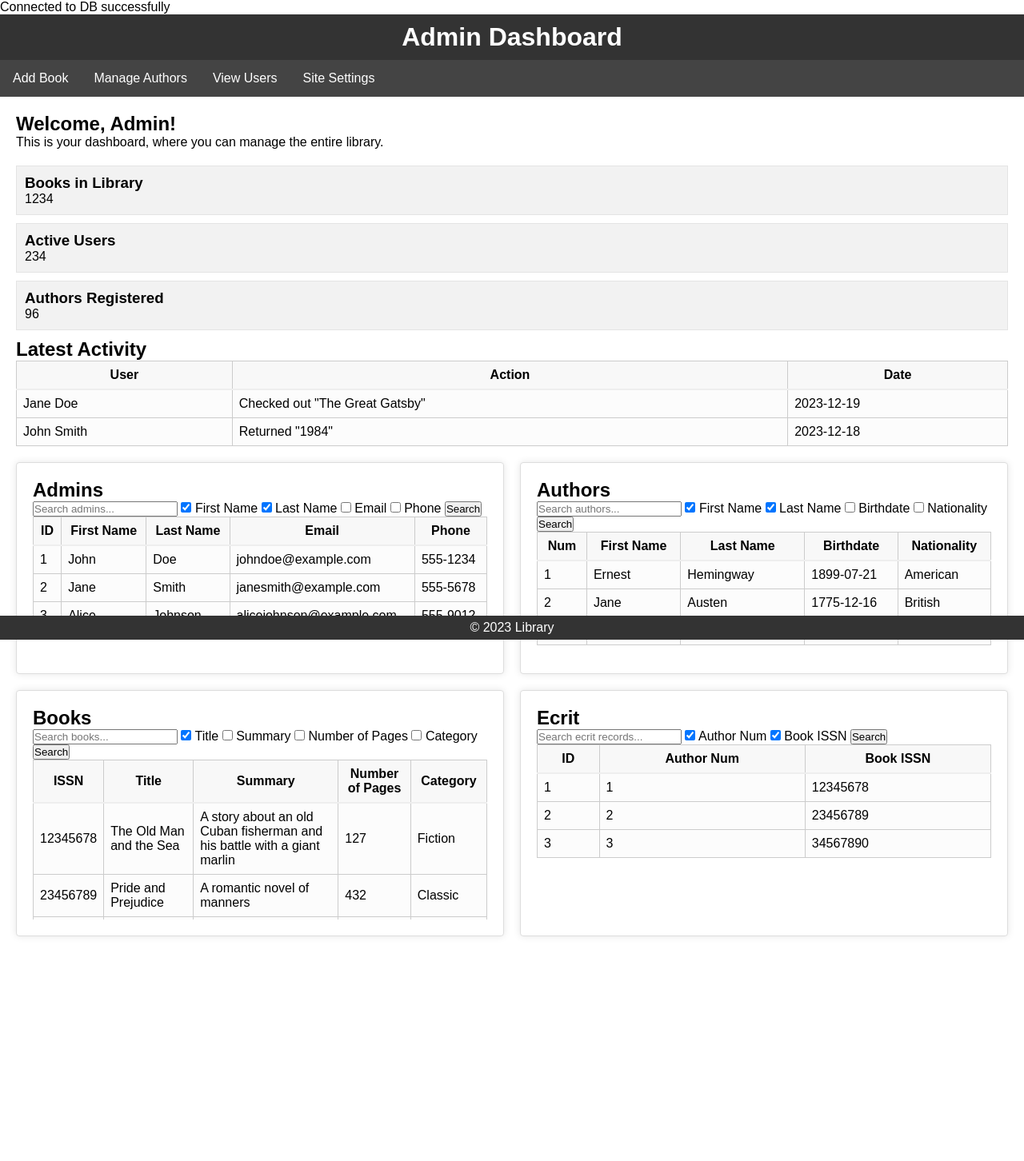
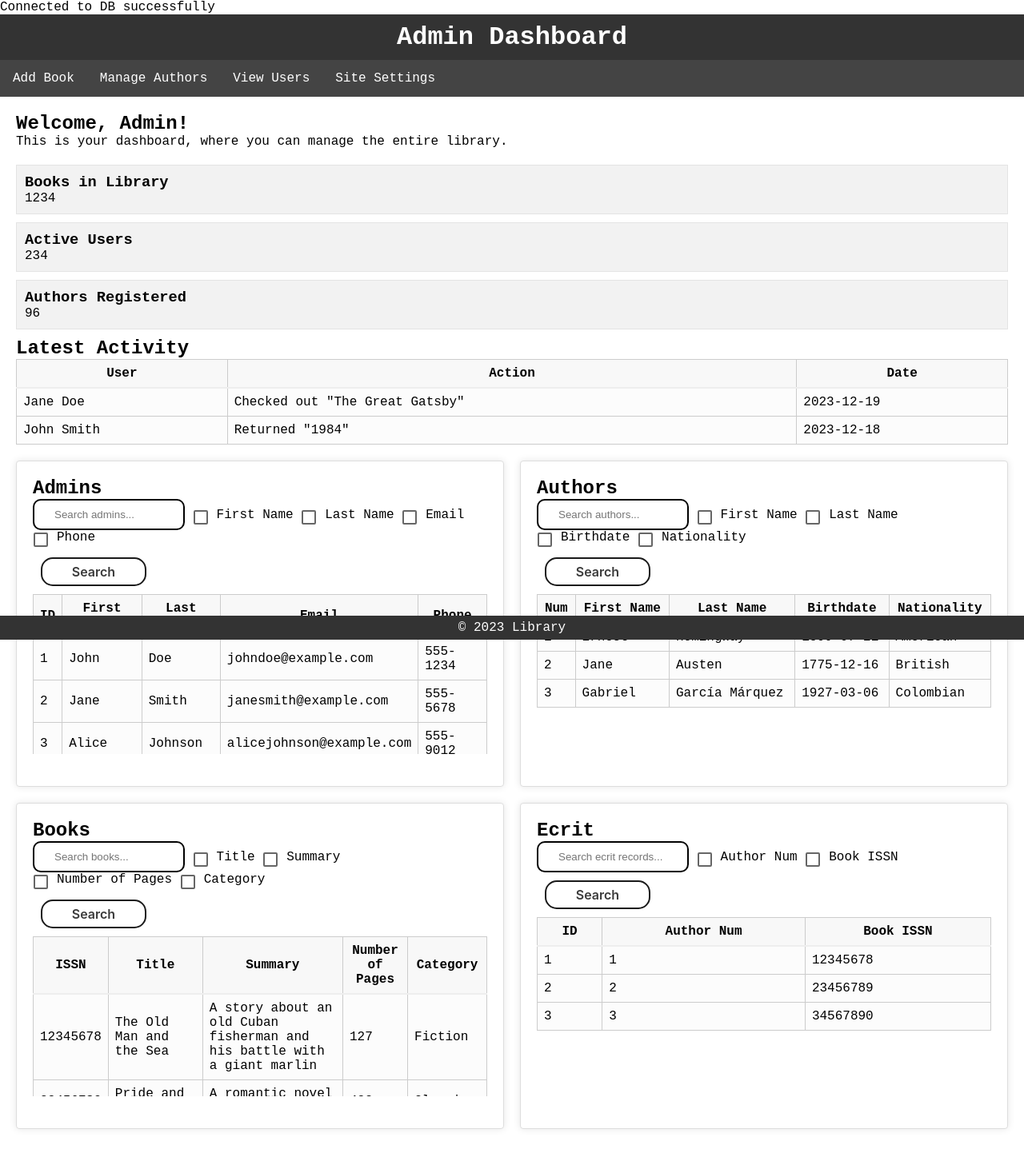
Before and after one commit to Warnex04/DynamicWebsiteProject, a PHP site: page /admin_dashboard.php in a window 1280 px wide. Shown: the whole page at 80% size. Before the commit the page ends 1171 px from the top, so only its background shows below. Run offline with PHP 8.4, Linux system fonts and the light colour scheme; data comes from the database, SQL or seed files in the repository.

Commit message:
Added bootstrap checkboxes, search bar and search button + different font

```diff
--- a/admin_dashboard/admin_dashboard.php
+++ b/admin_dashboard/admin_dashboard.php
@@ -210,16 +210,16 @@ $ecrits = fetchTableData($conn, 'ecrit', $searchTermEcrit, $ecritSearchColumns);
         <section class="table-container">
           <h2>Admins</h2>
           <form method="get" action="admin_dashboard.php">
-            <input type="text" name="search_term_admin" placeholder="Search admins..." />
+            <input class="input" type="text" name="search_term_admin" placeholder="Search admins..." />
             <!-- Checkboxes for selecting columns to search -->
-            <label>
-              <input type="checkbox" name="admin_search_columns[]" value="FirstName" checked> First Name </label>
-            <label>
-              <input type="checkbox" name="admin_search_columns[]" value="LastName" checked> Last Name </label>
-            <label>
-              <input type="checkbox" name="admin_search_columns[]" value="Mail"> Email </label>
-            <label>
-              <input type="checkbox" name="admin_search_columns[]" value="Phone"> Phone </label>
+            <label class="cl-checkbox">
+              <input type="checkbox" name="admin_search_columns[]" value="FirstName"> <span>First Name </span></label>
+            <label class="cl-checkbox">
+              <input type="checkbox" name="admin_search_columns[]" value="LastName"> <span>Last Name</span></label>
+            <label class="cl-checkbox">
+              <input type="checkbox" name="admin_search_columns[]" value="Mail"> <span>Email</span></label>
+            <label class="cl-checkbox">
+              <input type="checkbox" name="admin_search_columns[]" value="Phone"> <span>Phone</span> </label>
             <!-- Submit button -->
             <button type="submit">Search</button>
           </form>
@@ -250,16 +250,16 @@ $ecrits = fetchTableData($conn, 'ecrit', $searchTermEcrit, $ecritSearchColumns);
           <h2>Authors</h2>
           <!-- Form for searching the Author table -->
           <form method="get" action="admin_dashboard.php">
-            <input type="text" name="search_term_author" placeholder="Search authors..." />
+            <input class="input" type="text" name="search_term_author" placeholder="Search authors..." />
             <!-- Checkboxes for selecting columns to search -->
-            <label>
-              <input type="checkbox" name="author_search_columns[]" value="FirstName" checked> First Name </label>
-            <label>
-              <input type="checkbox" name="author_search_columns[]" value="LastName" checked> Last Name </label>
-            <label>
-              <input type="checkbox" name="author_search_columns[]" value="BirthDate"> Birthdate </label>
-            <label>
-              <input type="checkbox" name="author_search_columns[]" value="Nationality"> Nationality </label>
+            <label class="cl-checkbox">
+              <input type="checkbox" name="author_search_columns[]" value="FirstName"> <span>First Name</span> </label>
+            <label class="cl-checkbox">
+              <input type="checkbox" name="author_search_columns[]" value="LastName"> <span>Last Name</span> </label>
+            <label class="cl-checkbox">
+              <input type="checkbox" name="author_search_columns[]" value="BirthDate"> <span>Birthdate</span> </label>
+            <label class="cl-checkbox">
+              <input type="checkbox" name="author_search_columns[]" value="Nationality"> <span>Nationality</span> </label>
             <!-- Submit button -->
             <button type="submit">Search</button>
           </form>
@@ -289,16 +289,16 @@ $ecrits = fetchTableData($conn, 'ecrit', $searchTermEcrit, $ecritSearchColumns);
           <h2>Books</h2>
           <!-- Search form for the Book table -->
           <form method="get" action="admin_dashboard.php">
-            <input type="text" name="search_term_book" placeholder="Search books..." />
+            <input class="input" type="text" name="search_term_book" placeholder="Search books..." />
             <!-- Checkboxes for selecting columns to search -->
-            <label>
-              <input type="checkbox" name="book_search_columns[]" value="Title" checked> Title </label>
-            <label>
-              <input type="checkbox" name="book_search_columns[]" value="Summary"> Summary </label>
-            <label>
-              <input type="checkbox" name="book_search_columns[]" value="NbPages"> Number of Pages </label>
-            <label>
-              <input type="checkbox" name="book_search_columns[]" value="Category"> Category </label>
+            <label class="cl-checkbox">
+              <input type="checkbox" name="book_search_columns[]" value="Title"> <span>Title</span> </label>
+            <label class="cl-checkbox">
+              <input type="checkbox" name="book_search_columns[]" value="Summary"> <span>Summary</span> </label>
+            <label class="cl-checkbox">
+              <input type="checkbox" name="book_search_columns[]" value="NbPages"> <span>Number of Pages</span> </label>
+            <label class="cl-checkbox">
+              <input type="checkbox" name="book_search_columns[]" value="Category"> <span>Category</span> </label>
             <!-- Submit button -->
             <button type="submit">Search</button>
           </form>
@@ -328,12 +328,12 @@ $ecrits = fetchTableData($conn, 'ecrit', $searchTermEcrit, $ecritSearchColumns);
           <h2>Ecrit</h2>
           <!-- Search form for the Ecrit table -->
           <form method="get" action="admin_dashboard.php">
-            <input type="text" name="search_term_ecrit" placeholder="Search ecrit records..." />
+            <input class="input" type="text" name="search_term_ecrit" placeholder="Search ecrit records..." />
             <!-- Checkboxes for selecting columns to search -->
-            <label>
-              <input type="checkbox" name="ecrit_search_columns[]" value="Num" checked> Author Num </label>
-            <label>
-              <input type="checkbox" name="ecrit_search_columns[]" value="ISSN" checked> Book ISSN </label>
+            <label class="cl-checkbox">
+              <input type="checkbox" name="ecrit_search_columns[]" value="Num"> <span>Author Num</span> </label>
+            <label class="cl-checkbox">
+              <input type="checkbox" name="ecrit_search_columns[]" value="ISSN"> <span>Book ISSN</span> </label>
             <!-- Submit button -->
             <button type="submit">Search</button>
           </form>
--- a/admin_dashboard/style.css
+++ b/admin_dashboard/style.css
@@ -6,7 +6,7 @@
 }
 
 body {
-    font-family: Arial, sans-serif;
+    font-family: "Courier New", Courier, monospace;
 }
 
 header {
@@ -113,3 +113,201 @@ td {
         grid-template-columns: 1fr; /* Stack the items on top of each other on smaller screens */
     }
 }
+.cl-checkbox {
+    position: relative;
+    display: inline-block;
+   }
+
+   /* Input */
+   .cl-checkbox > input {
+    appearance: none;
+    -moz-appearance: none;
+    -webkit-appearance: none;
+    z-index: -1;
+    position: absolute;
+    left: -10px;
+    top: -8px;
+    display: block;
+    margin: 0;
+    border-radius: 50%;
+    width: 40px;
+    height: 40px;
+    background-color: rgba(0, 0, 0, 0.6);
+    box-shadow: none;
+    outline: none;
+    opacity: 0;
+    transform: scale(1);
+    pointer-events: none;
+    transition: opacity 0.3s, transform 0.2s;
+   }
+
+   /* Span */
+   .cl-checkbox > span {
+    display: inline-block;
+    width: 100%;
+    cursor: pointer;
+   }
+
+   /* Box */
+   .cl-checkbox > span::before {
+    content: "";
+    display: inline-block;
+    box-sizing: border-box;
+    margin: 3px 11px 3px 1px;
+    border: solid 2px;
+    /* Safari */
+    border-color: rgba(0, 0, 0, 0.6);
+    border-radius: 2px;
+    width: 18px;
+    height: 18px;
+    vertical-align: top;
+    transition: border-color 0.2s, background-color 0.2s;
+   }
+
+   /* Checkmark */
+   .cl-checkbox > span::after {
+    content: "";
+    display: block;
+    position: absolute;
+    top: 3px;
+    left: 1px;
+    width: 10px;
+    height: 5px;
+    border: solid 2px transparent;
+    border-right: none;
+    border-top: none;
+    transform: translate(3px, 4px) rotate(-45deg);
+   }
+
+   /* Checked, Indeterminate */
+   .cl-checkbox > input:checked,
+   .cl-checkbox > input:indeterminate {
+    background-color: #018786;
+   }
+
+   .cl-checkbox > input:checked + span::before,
+   .cl-checkbox > input:indeterminate + span::before {
+    border-color: #018786;
+    background-color: #018786;
+   }
+
+   .cl-checkbox > input:checked + span::after,
+   .cl-checkbox > input:indeterminate + span::after {
+    border-color: #fff;
+   }
+
+   .cl-checkbox > input:indeterminate + span::after {
+    border-left: none;
+    transform: translate(4px, 3px);
+   }
+
+   /* Hover, Focus */
+   .cl-checkbox:hover > input {
+    opacity: 0.04;
+   }
+
+   .cl-checkbox > input:focus {
+    opacity: 0.12;
+   }
+
+   .cl-checkbox:hover > input:focus {
+    opacity: 0.16;
+   }
+
+   /* Active */
+   .cl-checkbox > input:active {
+    opacity: 1;
+    transform: scale(0);
+    transition: transform 0s, opacity 0s;
+   }
+
+   .cl-checkbox > input:active + span::before {
+    border-color: #85b8b7;
+   }
+
+   .cl-checkbox > input:checked:active + span::before {
+    border-color: transparent;
+    background-color: rgba(0, 0, 0, 0.6);
+   }
+
+   /* Disabled */
+   .cl-checkbox > input:disabled {
+    opacity: 0;
+   }
+
+   .cl-checkbox > input:disabled + span {
+    color: rgba(0, 0, 0, 0.38);
+    cursor: initial;
+   }
+
+   .cl-checkbox > input:disabled + span::before {
+    border-color: currentColor;
+   }
+
+   .cl-checkbox > input:checked:disabled + span::before,
+   .cl-checkbox > input:indeterminate:disabled + span::before {
+    border-color: transparent;
+    background-color: currentColor;
+   }
+
+   .input {
+    color: #3a3a3a;
+    border: 2px solid #000000;
+    border-radius: 10px;
+    padding: 10px 25px;
+    background: transparent;
+    max-width: 190px;
+   }
+
+   .input:active {
+    box-shadow: 2px 2px 15px rgb(11,110,79) inset;
+   }
+
+
+button {
+    appearance: none;
+    background-color: transparent;
+    border: 0.125em solid #1A1A1A;
+    border-radius: 0.9375em;
+    height: 5%;
+    text-align: center;
+
+    color: #3B3B3B;
+    cursor: pointer;
+    display: flex; /* Add this line */
+    align-items: center; /* Add this line */
+    justify-content: center; /* Add this line */
+
+    font-family: Roobert,-apple-system,BlinkMacSystemFont,"Segoe UI",Helvetica,Arial,sans-serif,"Apple Color Emoji","Segoe UI Emoji","Segoe UI Symbol";
+    font-size: 16px;
+    font-weight: 600;
+    line-height: normal;
+    margin: 10;
+    /* min-height: 3.75em; */
+    min-width: 0;
+    outline: none;
+    padding: 1em 2.3em;
+    text-align: center;
+    text-decoration: none;
+    transition: all 300ms cubic-bezier(.23, 1, 0.32, 1);
+    user-select: none;
+    -webkit-user-select: none;
+    touch-action: manipulation;
+    will-change: transform;
+}
+
+   button:disabled {
+    pointer-events: none;
+   }
+
+   button:hover {
+    color: #fff;
+    background-color: rgb(11,110,79);
+    box-shadow: rgba(0, 0, 0, 0.25) 0 8px 15px;
+    transform: translateY(-2px);
+   }
+
+   button:active {
+    box-shadow: none;
+    transform: translateY(0);
+   }
```
